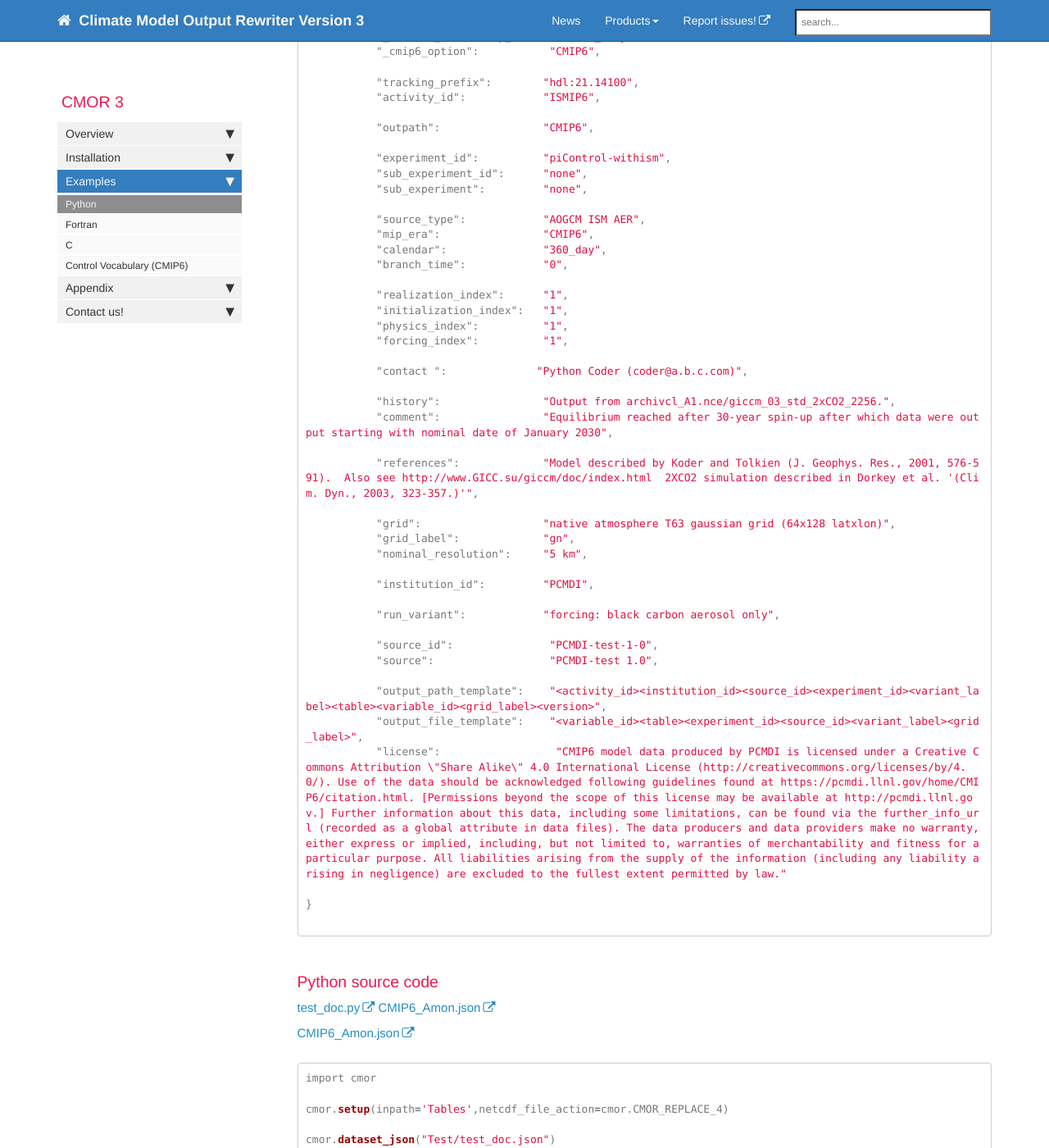
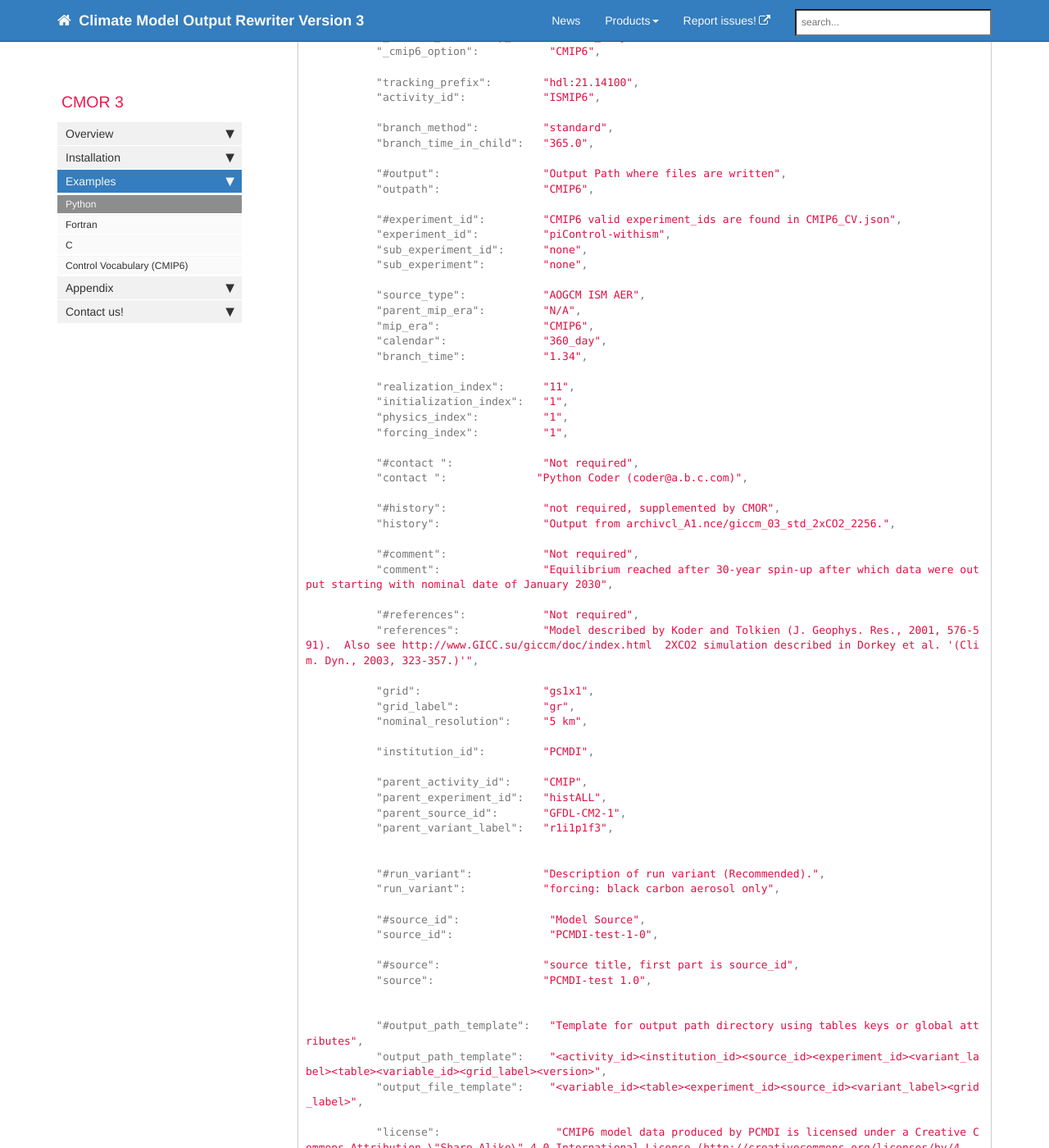
Before and after one commit to mauzey1/cmor3_documentation, a Jekyll site: the page built from mydoc/mydoc_cmor3_python.md, in a window 1280 px wide and 1400 px high, scrolled down 356 px. Shown: the whole window at 82% size. Built offline with Jekyll 4.4.1, drawn with Linux system fonts in a browser that asks for light colours; nearby versions of some CDN libraries; comment, search, counter and statistics services are not loaded; some of the changed text lies outside the part shown.

Commit message:
fix python example to use common_user_input json file

````diff
--- a/mydoc/mydoc_cmor3_python.md
+++ b/mydoc/mydoc_cmor3_python.md
@@ -8,7 +8,7 @@ permalink: /mydoc_cmor3_python/
 ### CMOR user Input
 
 
-[test_doc.json](https://github.com/PCMDI/cmor/blob/master/Test/test_doc.json)
+[common_user_input.json](https://github.com/PCMDI/cmor/blob/master/Test/common_user_input.json)
 
 ```json
 {
@@ -18,42 +18,66 @@ permalink: /mydoc_cmor3_python/
            "tracking_prefix":        "hdl:21.14100",
            "activity_id":            "ISMIP6",
 
+           "branch_method":          "standard",
+           "branch_time_in_child":   "365.0",
+
+           "#output":                "Output Path where files are written",
            "outpath":                "CMIP6",
 
+           "#experiment_id":         "CMIP6 valid experiment_ids are found in CMIP6_CV.json",
            "experiment_id":          "piControl-withism",
            "sub_experiment_id":      "none",
            "sub_experiment":         "none",
 
            "source_type":            "AOGCM ISM AER",
+           "parent_mip_era":         "N/A",
            "mip_era":                "CMIP6",
            "calendar":               "360_day",
-           "branch_time":            "0",
+           "branch_time":            "1.34",
 
-           "realization_index":      "1",
+           "realization_index":      "11",
            "initialization_index":   "1",
            "physics_index":          "1",
            "forcing_index":          "1",
 
+           "#contact ":              "Not required",
            "contact ":              "Python Coder (coder@a.b.c.com)",
 
+           "#history":               "not required, supplemented by CMOR",
            "history":                "Output from archivcl_A1.nce/giccm_03_std_2xCO2_2256.",
+
+           "#comment":               "Not required",
            "comment":                "Equilibrium reached after 30-year spin-up after which data were output starting with nominal date of January 2030",
 
+           "#references":            "Not required",
            "references":             "Model described by Koder and Tolkien (J. Geophys. Res., 2001, 576-591).  Also see http://www.GICC.su/giccm/doc/index.html  2XCO2 simulation described in Dorkey et al. '(Clim. Dyn., 2003, 323-357.)'",
 
-           "grid":                   "native atmosphere T63 gaussian grid (64x128 latxlon)",
-           "grid_label":             "gn",
+           "grid":                   "gs1x1",
+           "grid_label":             "gr",
            "nominal_resolution":     "5 km",
 
            "institution_id":         "PCMDI",
 
+           "parent_activity_id":     "CMIP",
+           "parent_experiment_id":   "histALL",
+           "parent_source_id":       "GFDL-CM2-1",
+           "parent_variant_label":   "r1i1p1f3",
+
+
+           "#run_variant":           "Description of run variant (Recommended).",
            "run_variant":            "forcing: black carbon aerosol only",
 
+           "#source_id":              "Model Source",
            "source_id":               "PCMDI-test-1-0",
-           "source":                  "PCMDI-test 1.0",
 
+           "#source":                "source title, first part is source_id",
+           "source":                 "PCMDI-test 1.0",
+
+
+           "#output_path_template":   "Template for output path directory using tables keys or global attributes",
            "output_path_template":    "<activity_id><institution_id><source_id><experiment_id><variant_label><table><variable_id><grid_label><version>",
            "output_file_template":    "<variable_id><table><experiment_id><source_id><variant_label><grid_label>",
+
            "license":                  "CMIP6 model data produced by PCMDI is licensed under a Creative Commons Attribution \"Share Alike\" 4.0 International License (http://creativecommons.org/licenses/by/4.0/). Use of the data should be acknowledged following guidelines found at https://pcmdi.llnl.gov/home/CMIP6/citation.html. [Permissions beyond the scope of this license may be available at http://pcmdi.llnl.gov.] Further information about this data, including some limitations, can be found via the further_info_url (recorded as a global attribute in data files). The data producers and data providers make no warranty, either express or implied, including, but not limited to, warranties of merchantability and fitness for a particular purpose. All liabilities arising from the supply of the information (including any liability arising in negligence) are excluded to the fullest extent permitted by law."
 
 }
@@ -64,7 +88,6 @@ permalink: /mydoc_cmor3_python/
 ### Python source code
 
 [test_doc.py](https://github.com/PCMDI/cmor/blob/master/Test/test_doc.py)
-[CMIP6_Amon.json](https://github.com/PCMDI/cmor/blob/master/TestTables/CMIP6_Amon.json)
 
 [CMIP6_Amon.json](https://github.com/PCMDI/cmor/blob/master/TestTables/CMIP6_Amon.json)
 
@@ -73,7 +96,7 @@ import cmor
 
 cmor.setup(inpath='Tables',netcdf_file_action=cmor.CMOR_REPLACE_4)
 
-cmor.dataset_json("Test/test_doc.json")
+cmor.dataset_json("Test/common_user_input.json")
 
 table='CMIP6_Amon.json'
 cmor.load_table(table)
@@ -98,4 +121,6 @@ cmor.write(varid, [273])
 outfile=cmor.close(varid, file_name=True)
 print "File written: ",outfile
 cmor.close()
+
+
 ```
````
